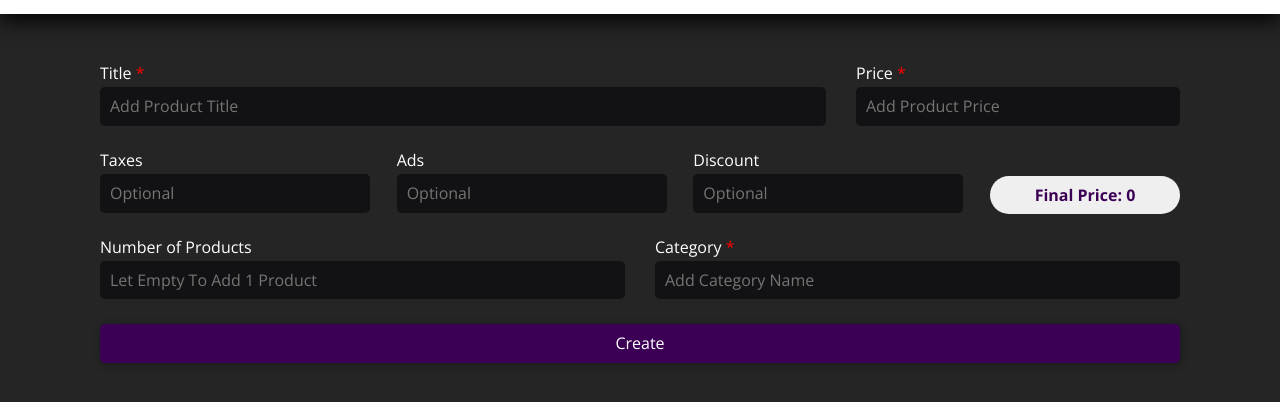
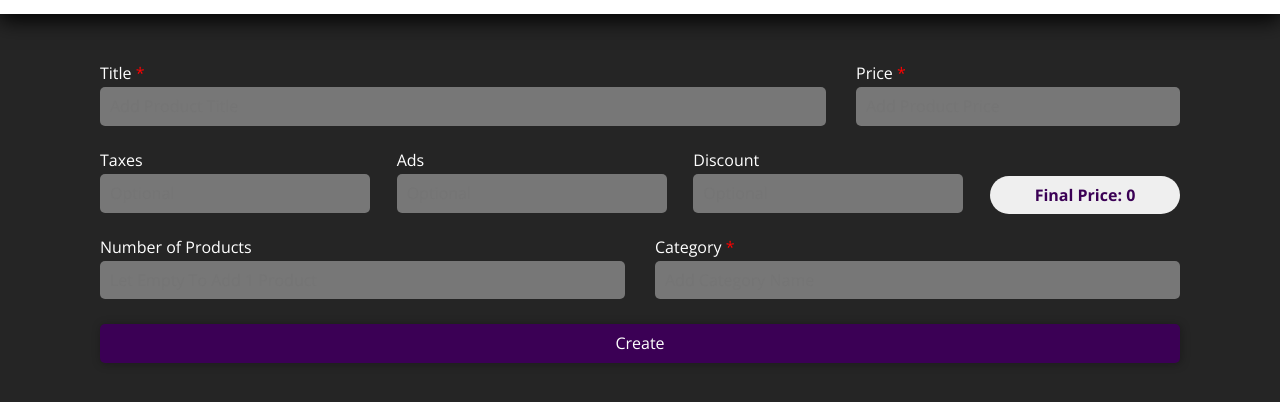
Before and after one commit to mosayeh99/CRUDSAPP, a plain HTML site: page index.html in a window 1280 px wide. Shown: the part 56-458 px from the top of the page. Drawn offline with nearby package versions, Linux system fonts and the light colour scheme.

Commit message:
Update style.css

```diff
--- a/css/style.css
+++ b/css/style.css
@@ -117,7 +117,7 @@ nav {
 }
 
 .productinputs .inputfield input {
-    background-color: var(--input-bgcolor);
+    background-color: #777;
     width: 100%;
     padding: 10px;
     border-radius: 5px;
@@ -127,7 +127,7 @@ nav {
 .productinputs .inputfield input:focus {
     outline: 0;
     caret-color: white;
-    background-color: red;
+    background-color: #000;
 }
 
 .productinputs .inputfield label {
```
